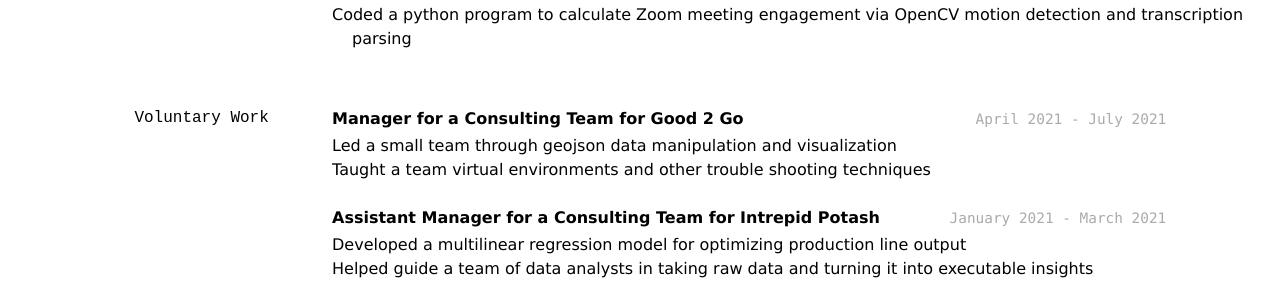
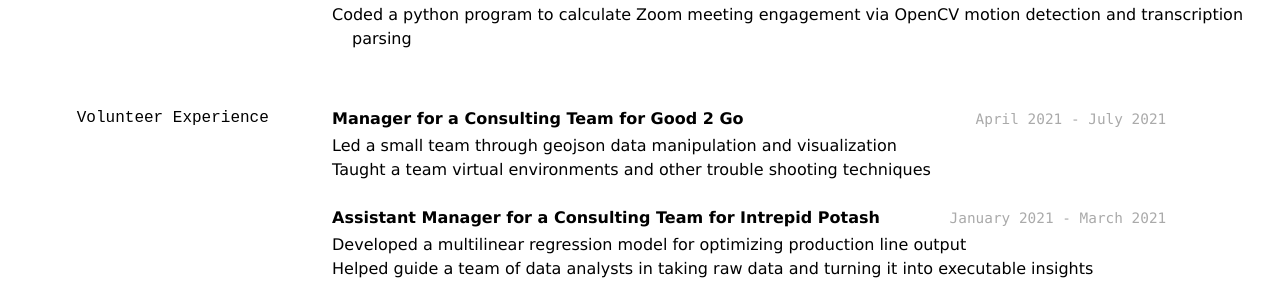
Before and after one commit to BrianGrant-Data/Resume, a Jekyll site: the page built from docs/index.md, in a window 1280 px wide. Shown: the part 822-1122 px from the top of the page. Built offline with Jekyll 4.4.1, drawn with Linux system fonts in a browser that asks for light colours.

Commit message:
Minor grammar change

```diff
--- a/docs/index.md
+++ b/docs/index.md
@@ -50,7 +50,7 @@ __Brigham Young University - Idaho__, Art Department Video Data Analyst
 - Coded a python program to calculate Zoom meeting engagement via OpenCV motion detection and transcription parsing
 
 
-### Voluntary Work
+### Volunteer Experience
 `April 2021 - July 2021`
 __Manager for a Consulting Team for Good 2 Go__
 - Led a small team through geojson data manipulation and visualization
```
